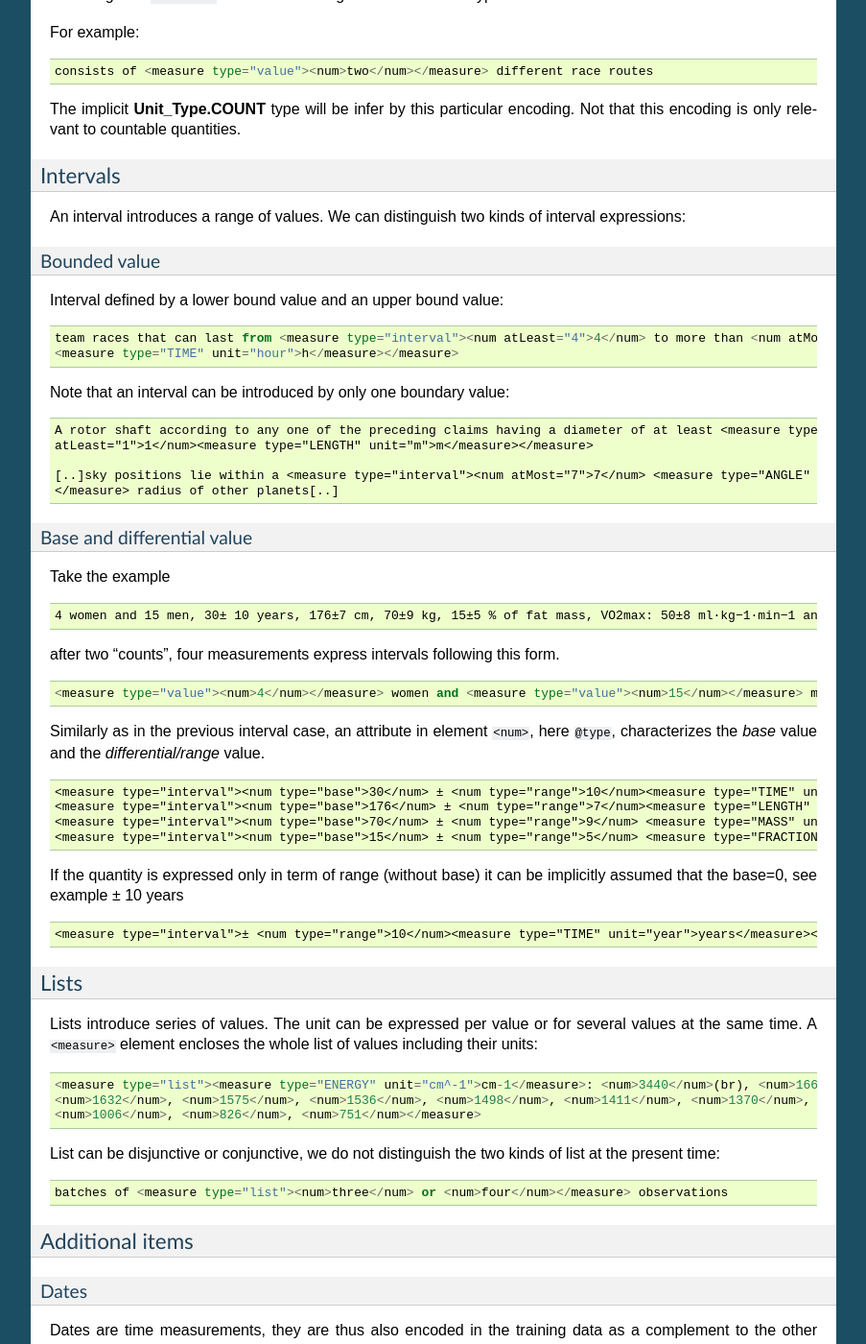
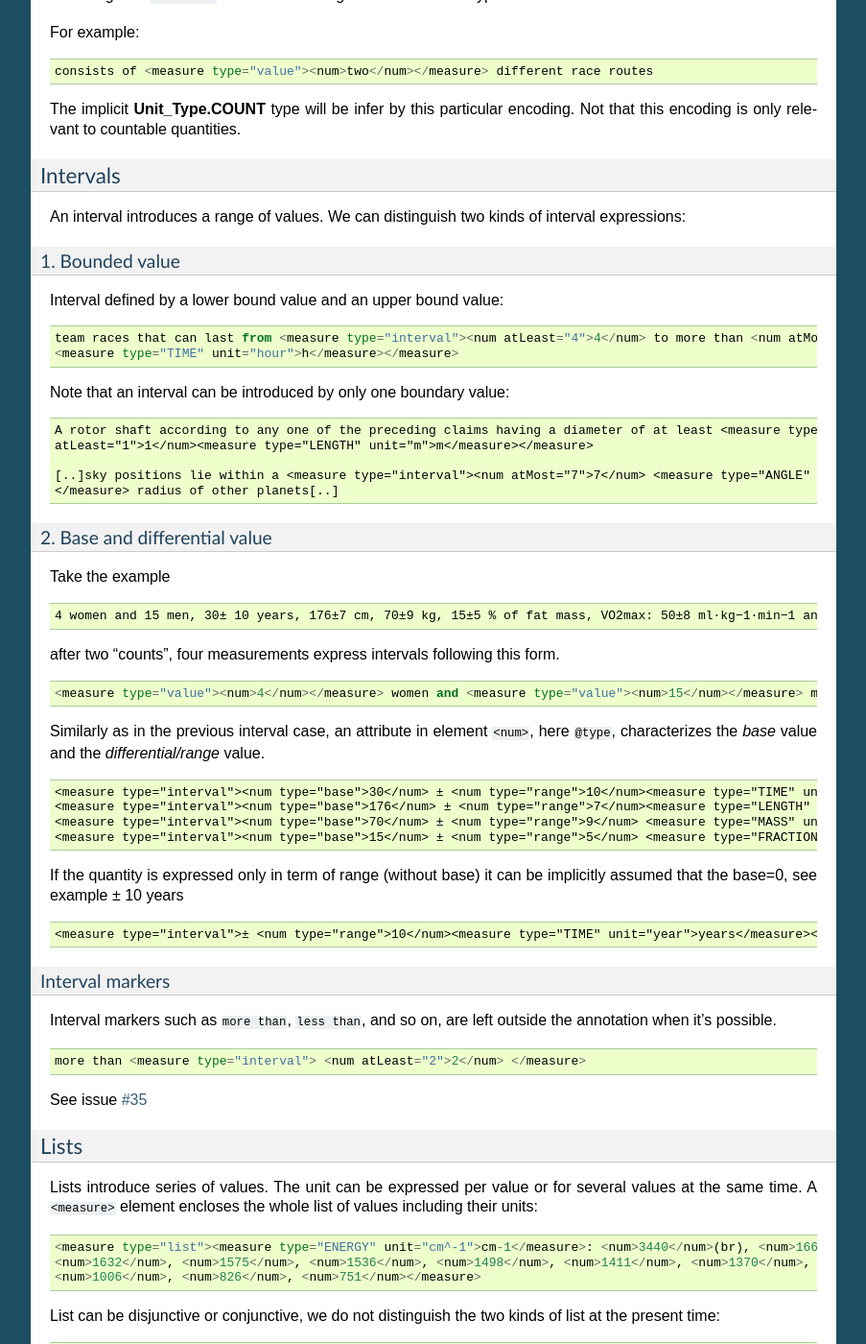
Before and after one commit to lfoppiano/grobid-quantities, a Sphinx documentation site: the page built from doc/guidelines.rst, in a window 1280 px wide and 1400 px high, scrolled down 1342 px. Shown: the whole window at 96% size, without its empty margins (198-1101 px from the left). Built offline with Sphinx 7.4.7, drawn with Linux system fonts in a browser that asks for light colours; some of the changed text lies outside the part shown.

Commit message:
adding issue #35 to doc

```diff
--- a/doc/guidelines.rst
+++ b/doc/guidelines.rst
@@ -75,7 +75,7 @@ Intervals
 
 An interval introduces a range of values. We can distinguish two kinds of interval expressions:
 
-Bounded value
+1. Bounded value
 ^^^^^^^^^^^^^
 
 Interval defined by a lower bound value and an upper bound value:
@@ -93,7 +93,7 @@ Note that an interval can be introduced by only one boundary value:
   </measure> radius of other planets[..]
 
 
-Base and differential value
+2. Base and differential value
 ^^^^^^^^^^^^^^^^^^^^^^^^^^^
 Take the example
 ::
@@ -116,6 +116,14 @@ If the quantity is expressed only in term of range (without base) it can be impl
 ::
   <measure type="interval">± <num type="range">10</num><measure type="TIME" unit="year">years</measure></measure>
 
+Interval markers
+^^^^^^^^^^^^^^^^
+
+Interval markers such as ``more than``, ``less than``, and so on, are left outside the annotation when it's possible.
+::
+  more than <measure type="interval"> <num atLeast="2">2</num> </measure>
+
+See issue `#35 <https://github.com/kermitt2/grobid-quantities/issues/35>`_
 
 Lists
 ~~~~~
```
